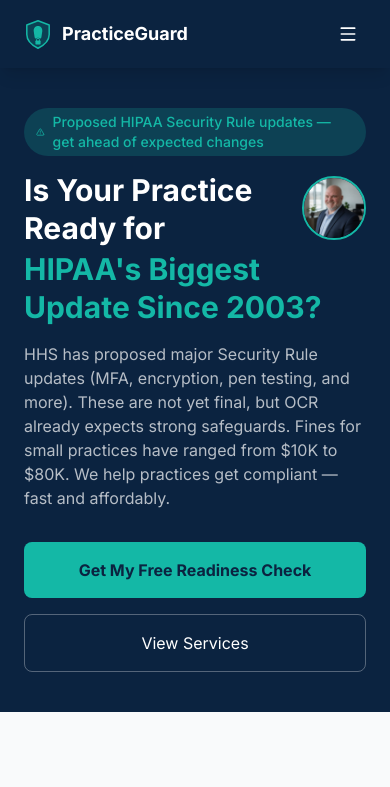
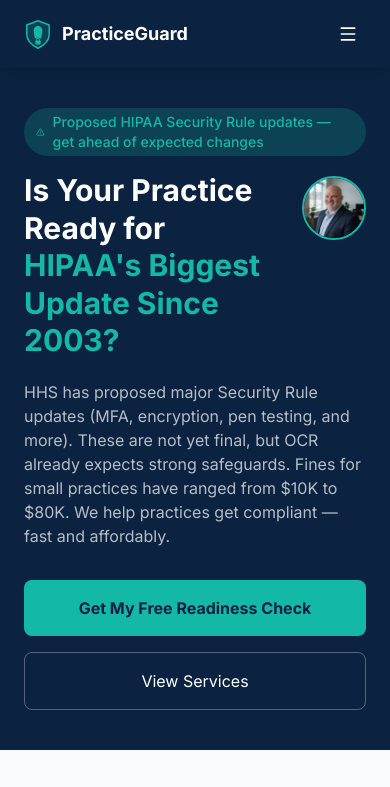
Before and after one commit to ApexDigital76/practiceguard-app, a Next.js app: page / in a window 390 px wide. Shown: the top 787 px of the page. Built offline with nearby package versions, Linux system fonts and the light colour scheme.

Commit message:
Merge the split hero headline into a single h1

```diff
--- a/app/page.tsx
+++ b/app/page.tsx
@@ -126,17 +126,21 @@
               <AlertTriangle size={14} />
               Proposed HIPAA Security Rule updates — get ahead of expected changes
             </div>
+            {/* One h1 for the whole headline. It used to be split across two
+                h1 elements so the second line could be teal, which left the page
+                with two competing top-level headings and an h1 that read as a
+                sentence fragment. Same visual result, one heading. */}
             <div className="flex items-start justify-between gap-3 mb-1 lg:mb-0">
-              <h1 className="text-3xl md:text-4xl lg:text-5xl font-bold leading-tight">
-                Is Your Practice Ready for
+              <h1 className="flex-1 text-3xl md:text-4xl lg:text-5xl font-bold leading-tight mb-4 lg:mb-6">
+                Is Your Practice Ready for{' '}
+                <span className="block text-[#14b8a6]">
+                  HIPAA&apos;s Biggest Update Since 2003?
+                </span>
               </h1>
               <div className="lg:hidden flex-shrink-0 w-16 h-16 rounded-full overflow-hidden border-2 border-[#14b8a6] mt-1">
                 <img src="/dallas.jpg" alt="Dallas Mitchell" className="w-full h-full object-cover" />
               </div>
             </div>
-            <h1 className="text-3xl md:text-4xl lg:text-5xl font-bold mb-4 lg:mb-6 leading-tight text-[#14b8a6]">
-              HIPAA&apos;s Biggest Update Since 2003?
-            </h1>
             <p className="text-white/70 text-base lg:text-lg mb-8 lg:mb-10 max-w-xl">
               HHS has proposed major Security Rule updates (MFA, encryption, pen testing, and more). These are not yet final, but OCR already expects strong safeguards. Fines for small practices have ranged from $10K to $80K. We help practices get compliant — fast and affordably.
             </p>
```
